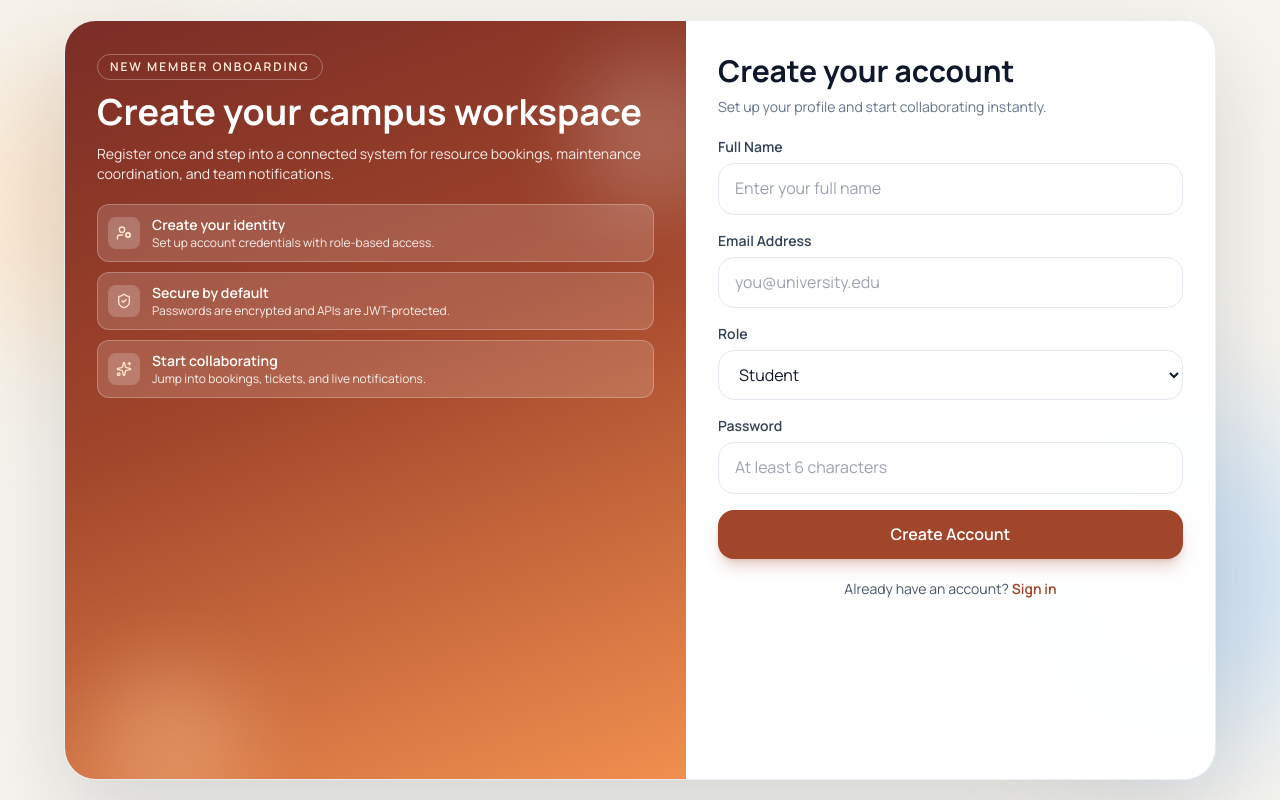
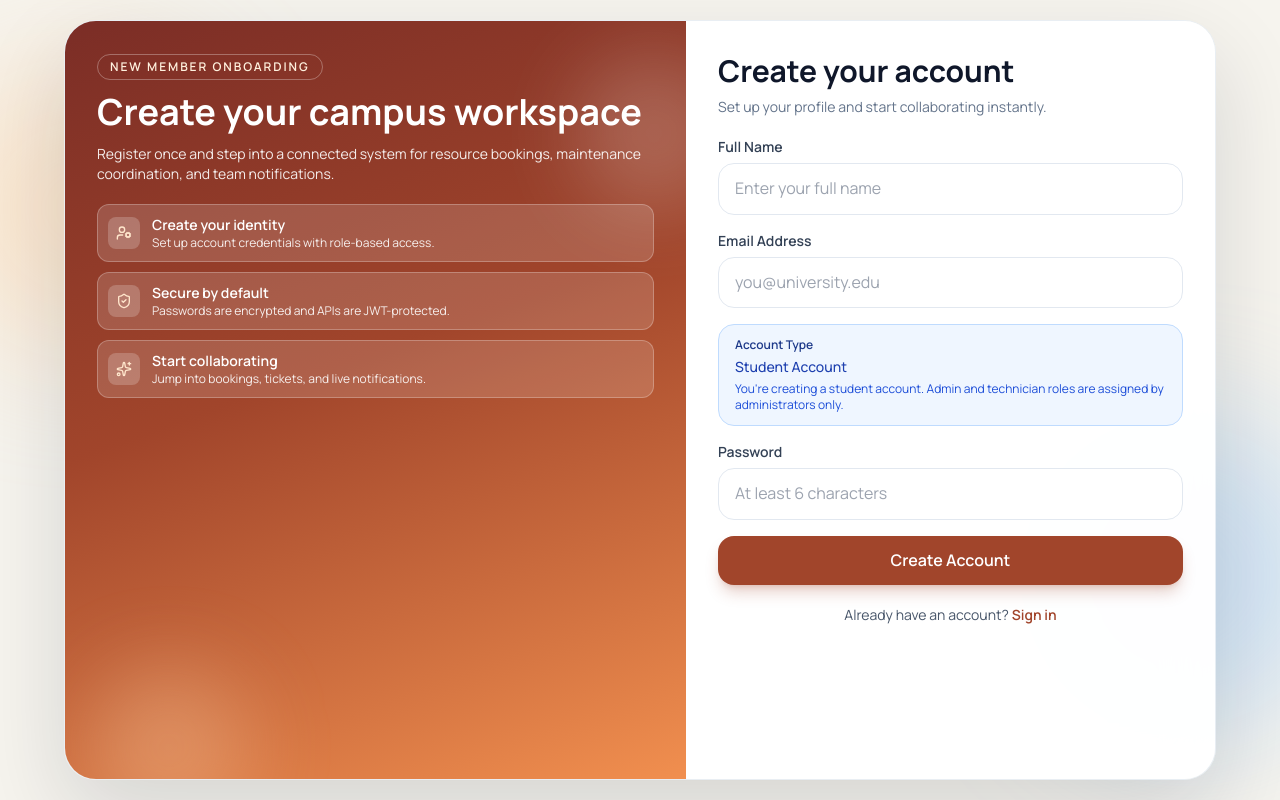
Before and after one commit to sadumina/it3030-paf-2026-smart-campus-group281_5.1-, a React app in the folder frontend/: page /register in a window 1280 px wide. Built offline with nearby package versions, Linux system fonts and the light colour scheme; the HTML template or start-up script is replaced by a standard one.

Commit message:
Removed role dropdown, show student-only message

```diff
--- a/frontend/src/pages/RegisterPage.jsx
+++ b/frontend/src/pages/RegisterPage.jsx
@@ -61,7 +61,8 @@ export default function RegisterPage() {
         name: form.name.trim(),
         email: form.email.trim(),
         password: form.password,
-        role: form.role,
+        // Note: Backend validates and forces role to USER for new registrations
+        // Roles are only assigned by admins via /api/users/{id}/role
       });
 
       saveAuth(response);
@@ -151,20 +152,13 @@ export default function RegisterPage() {
               </div>
 
               <div>
-                <label htmlFor="role" className="mb-1.5 block text-sm font-semibold text-slate-700">
-                  Role
-                </label>
-                <select
-                  id="role"
-                  name="role"
-                  value={form.role}
-                  onChange={handleChange}
-                  className="w-full rounded-2xl border border-slate-200 bg-white px-4 py-3 text-slate-900 outline-none transition focus:border-[#a1452b] focus:ring-4 focus:ring-[#a1452b]/15"
-                >
-                  <option value="STUDENT">Student</option>
-                  <option value="ADMIN">Admin</option>
-                  <option value="TECHNICIAN">Technician</option>
-                </select>
+                <div className="rounded-2xl border border-blue-200 bg-blue-50 px-4 py-3">
+                  <p className="text-xs font-semibold text-blue-900">Account Type</p>
+                  <p className="mt-1 text-sm font-medium text-blue-800">Student Account</p>
+                  <p className="mt-1 text-xs text-blue-700">
+                    You're creating a student account. Admin and technician roles are assigned by administrators only.
+                  </p>
+                </div>
               </div>
 
               <div>
```
